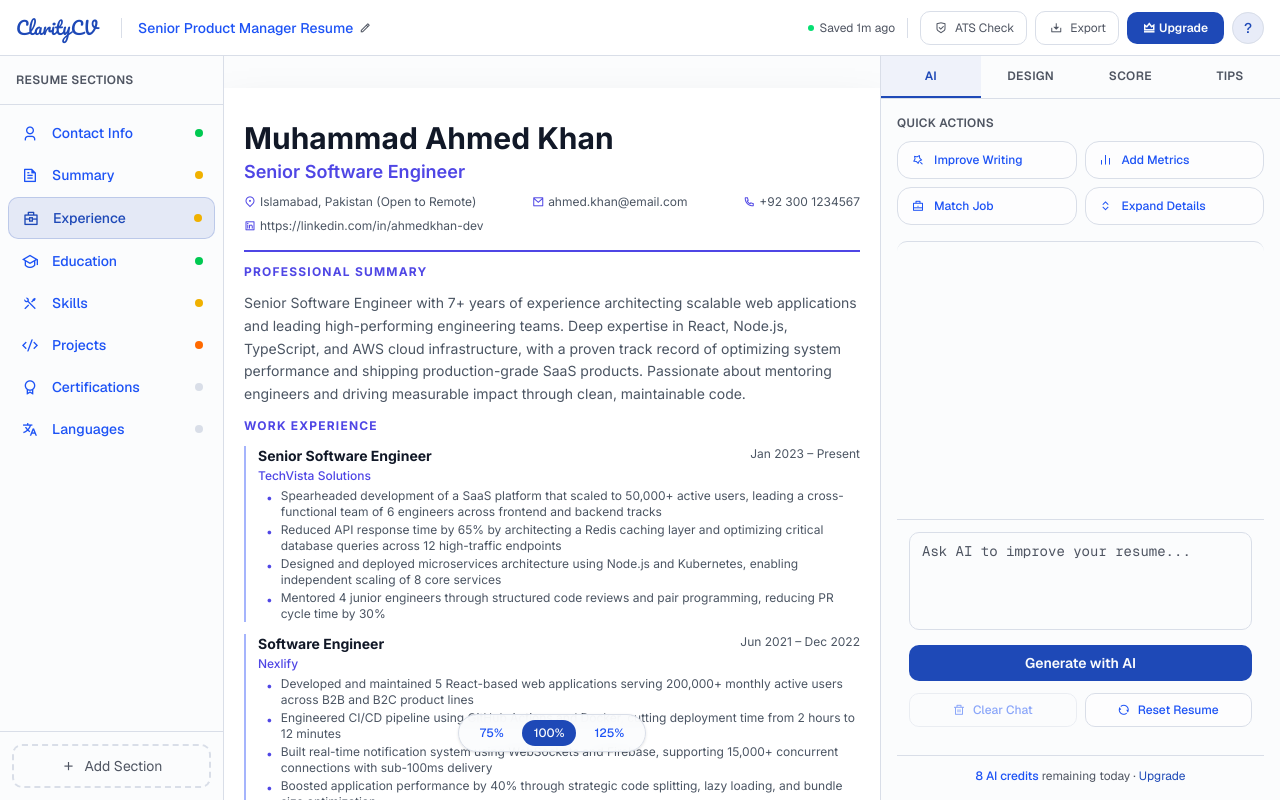
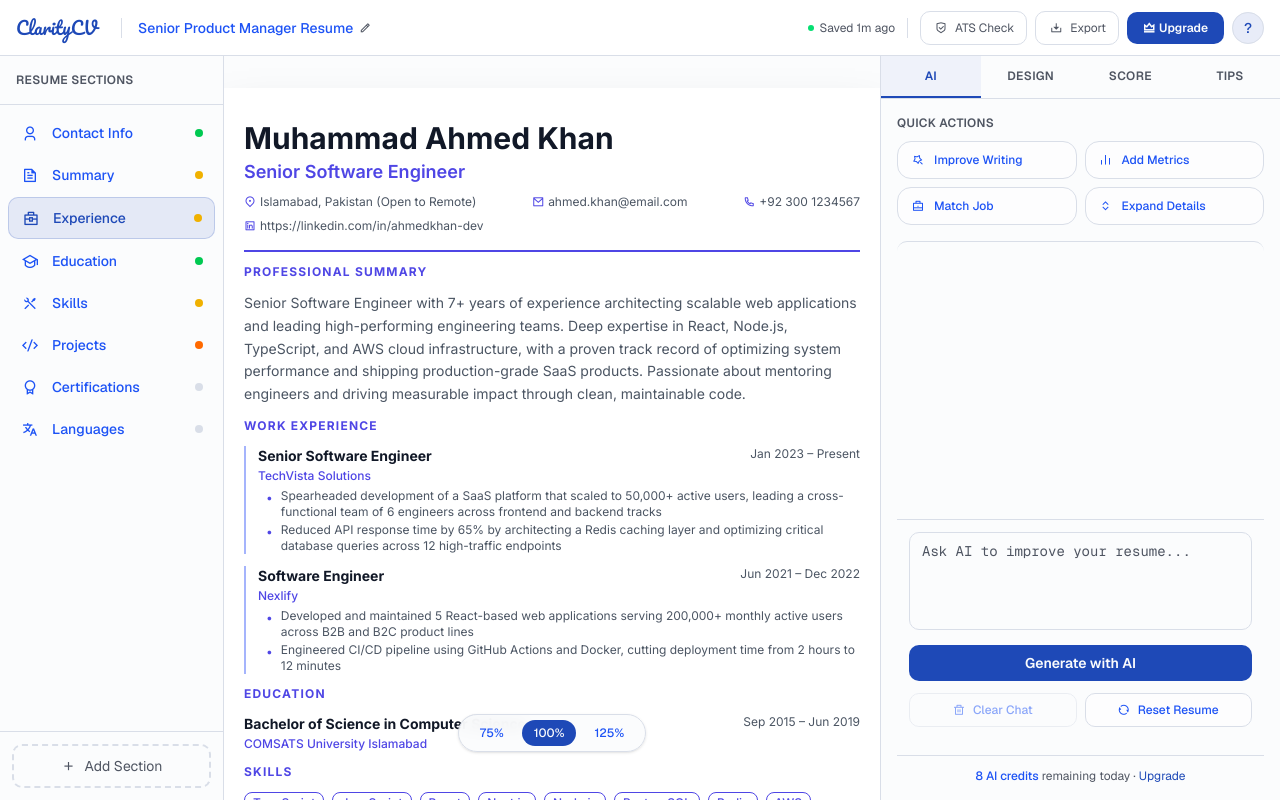
Before and after one commit to Salamat-noor/professional-resume-builder, a Next.js app: page /builder/template-one in a window 1280 px wide. Built offline with nearby package versions, Linux system fonts and the light colour scheme.

Commit message:
fixed template one layout issue in production

```diff
--- a/app/globals.css
+++ b/app/globals.css
@@ -161,11 +161,6 @@ body {
     z-index: 99999 !important;
   }
 
-  /* 5. Remove the inner padding so it doesn't double up */
-  #resume-print-area > div {
-    padding: 0 !important;
-  }
-
   /* 6. Force colors to print */
   * {
     -webkit-print-color-adjust: exact !important;
--- a/assets/templates/index.ts
+++ b/assets/templates/index.ts
@@ -22,8 +22,6 @@ export const sampleResume: Resume = {
       bullets: [
         "Spearheaded development of a SaaS platform that scaled to 50,000+ active users, leading a cross-functional team of 6 engineers across frontend and backend tracks",
         "Reduced API response time by 65% by architecting a Redis caching layer and optimizing critical database queries across 12 high-traffic endpoints",
-        "Designed and deployed microservices architecture using Node.js and Kubernetes, enabling independent scaling of 8 core services",
-        "Mentored 4 junior engineers through structured code reviews and pair programming, reducing PR cycle time by 30%",
       ],
     },
     {
@@ -33,8 +31,6 @@ export const sampleResume: Resume = {
       bullets: [
         "Developed and maintained 5 React-based web applications serving 200,000+ monthly active users across B2B and B2C product lines",
         "Engineered CI/CD pipeline using GitHub Actions and Docker, cutting deployment time from 2 hours to 12 minutes",
-        "Built real-time notification system using WebSockets and Firebase, supporting 15,000+ concurrent connections with sub-100ms delivery",
-        "Boosted application performance by 40% through strategic code splitting, lazy loading, and bundle size optimization",
       ],
     },
   ],
```
